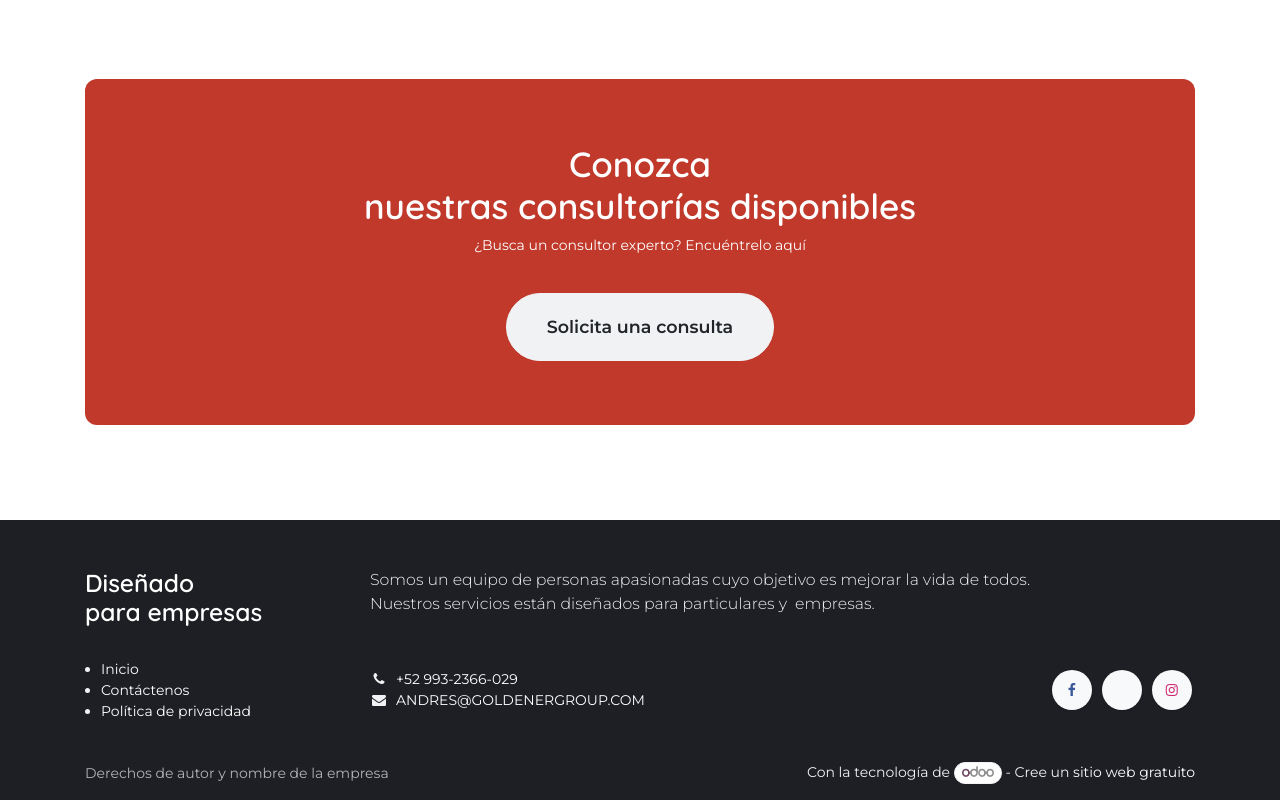
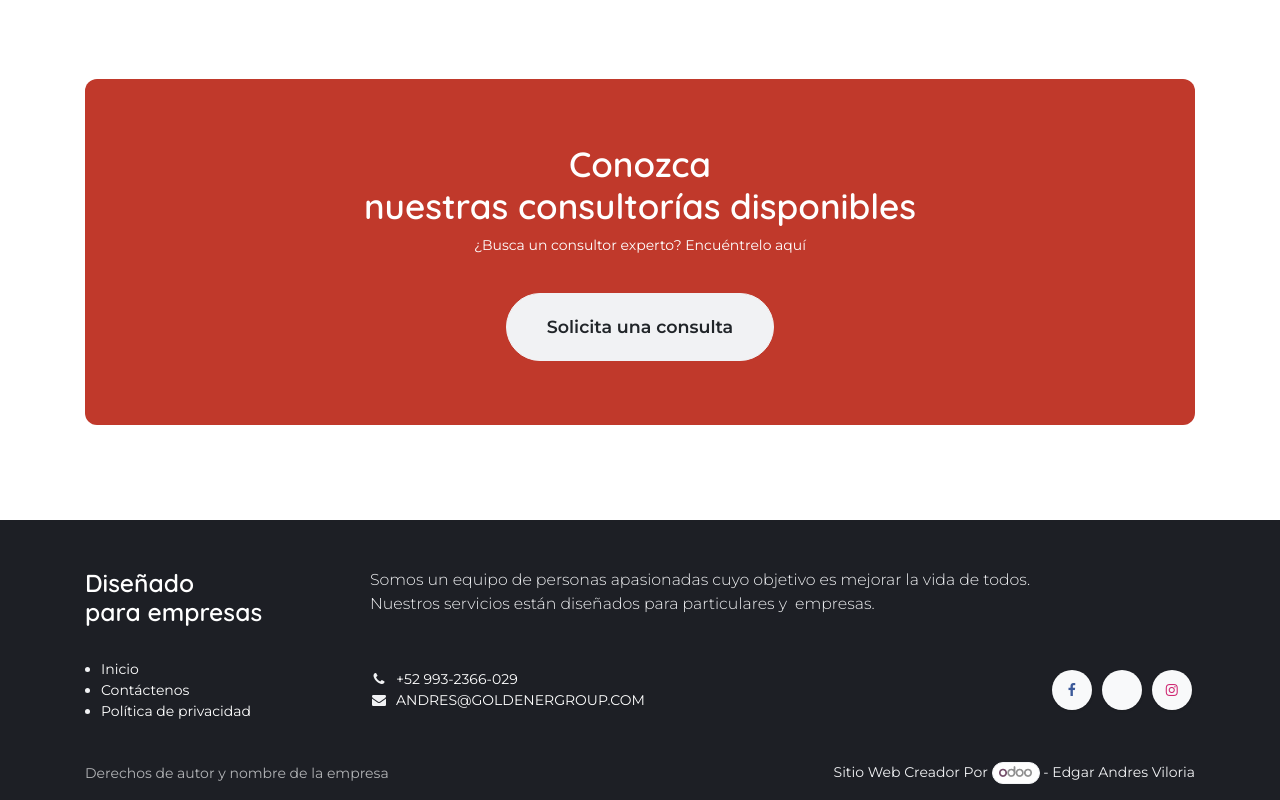
Before and after one commit to Rojasmarketing/paginaweb, a plain HTML site: page index.html in a window 1280 px wide. Shown: the part 3344-4144 px from the top of the page. Drawn offline with Linux system fonts and the light colour scheme; a script that the page names is missing; a web font is replaced by a local one.

Commit message:
Update index.html

```diff
--- a/index.html
+++ b/index.html
@@ -509,12 +509,12 @@
     </div>
                                 <div class="col-sm text-center text-sm-end o_not_editable">
         <div class="o_brand_promotion">
-        Con la tecnología de
+        Sitio Web Creador Por
             <a target="_blank" class="badge text-bg-light" href="http://www.odoo.com/?utm_source=db&amp;utm_medium=website">
                 <img alt="Odoo" src="./index_files/odoo_logo_tiny.png" width="62" height="20" style="width: auto; height: 1em; vertical-align: baseline;" loading="lazy">
             </a>
         -
-                Cree un <a target="_blank" href="http://www.odoo.com/app/website?utm_source=db&amp;utm_medium=website">sitio web gratuito</a>
+        Edgar Andres Viloria
 
     </div>
                                 </div>
```
